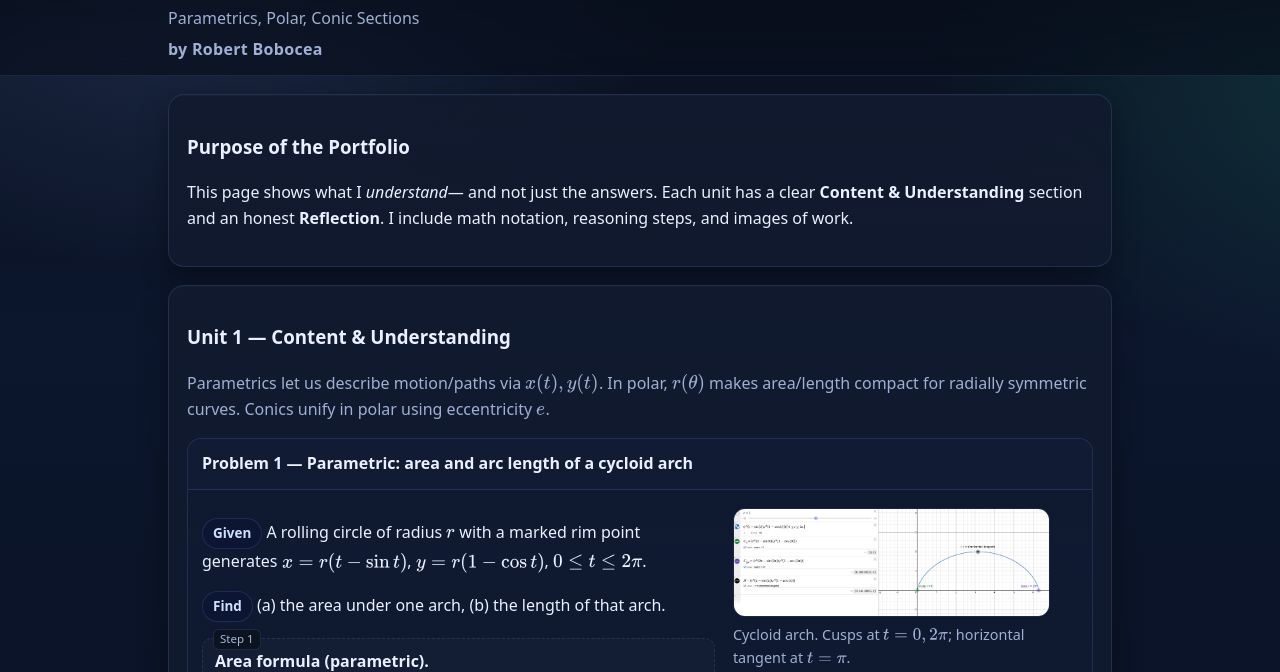
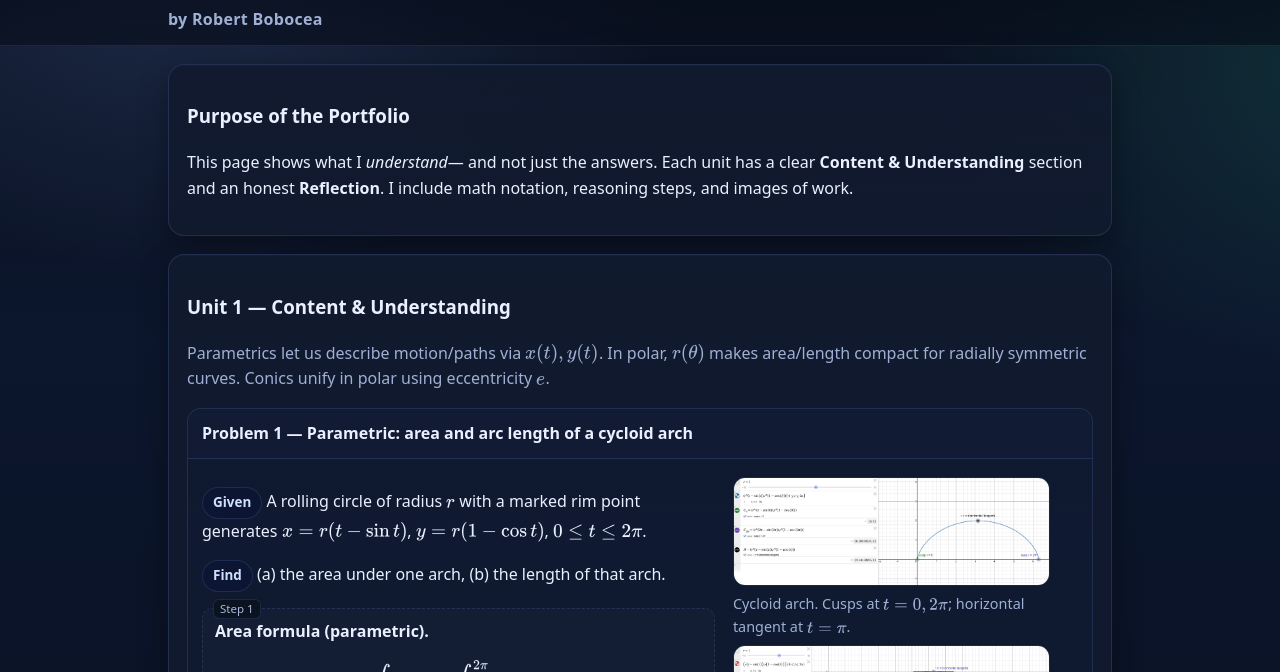
Before and after one commit to froata/math-gallery, a plain HTML site: page index.html in a window 1280 px wide. Shown: the part 59-731 px from the top of the page. Drawn offline with nearby package versions, Linux system fonts and the light colour scheme.

Commit message:
Update index.html

```diff
--- a/index.html
+++ b/index.html
@@ -118,7 +118,6 @@
   <header>
     <div class="wrap">
       <h2 class="hero-title">My Portfolio - Unit 1</h2>
-      <p class="hero-sub">Parametrics, Polar, Conic Sections</p>
       <p class="hero-sub" style="margin-top:.35rem; font-weight:700; letter-spacing:.3px">
         by Robert Bobocea
       </p>
```
